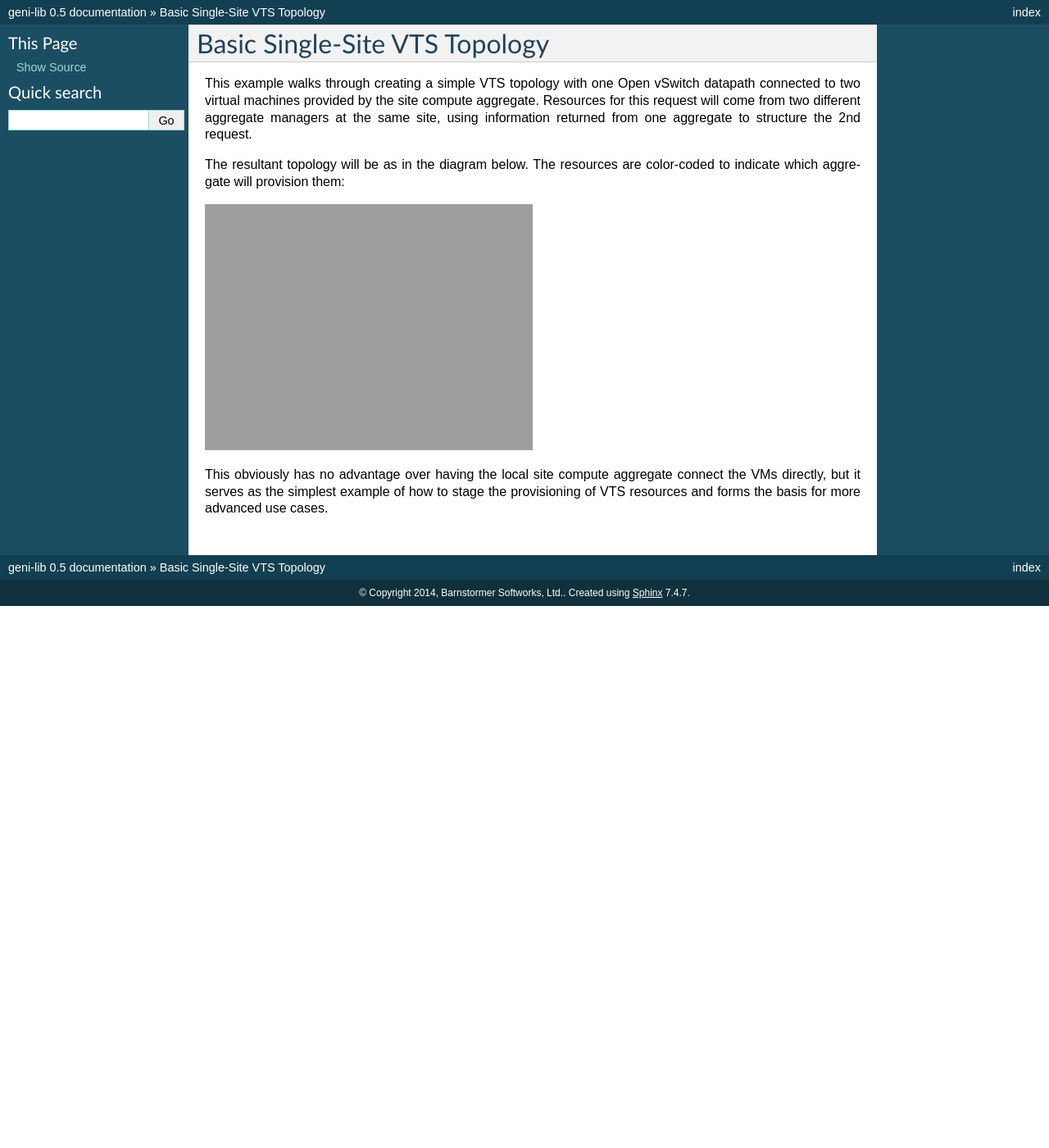
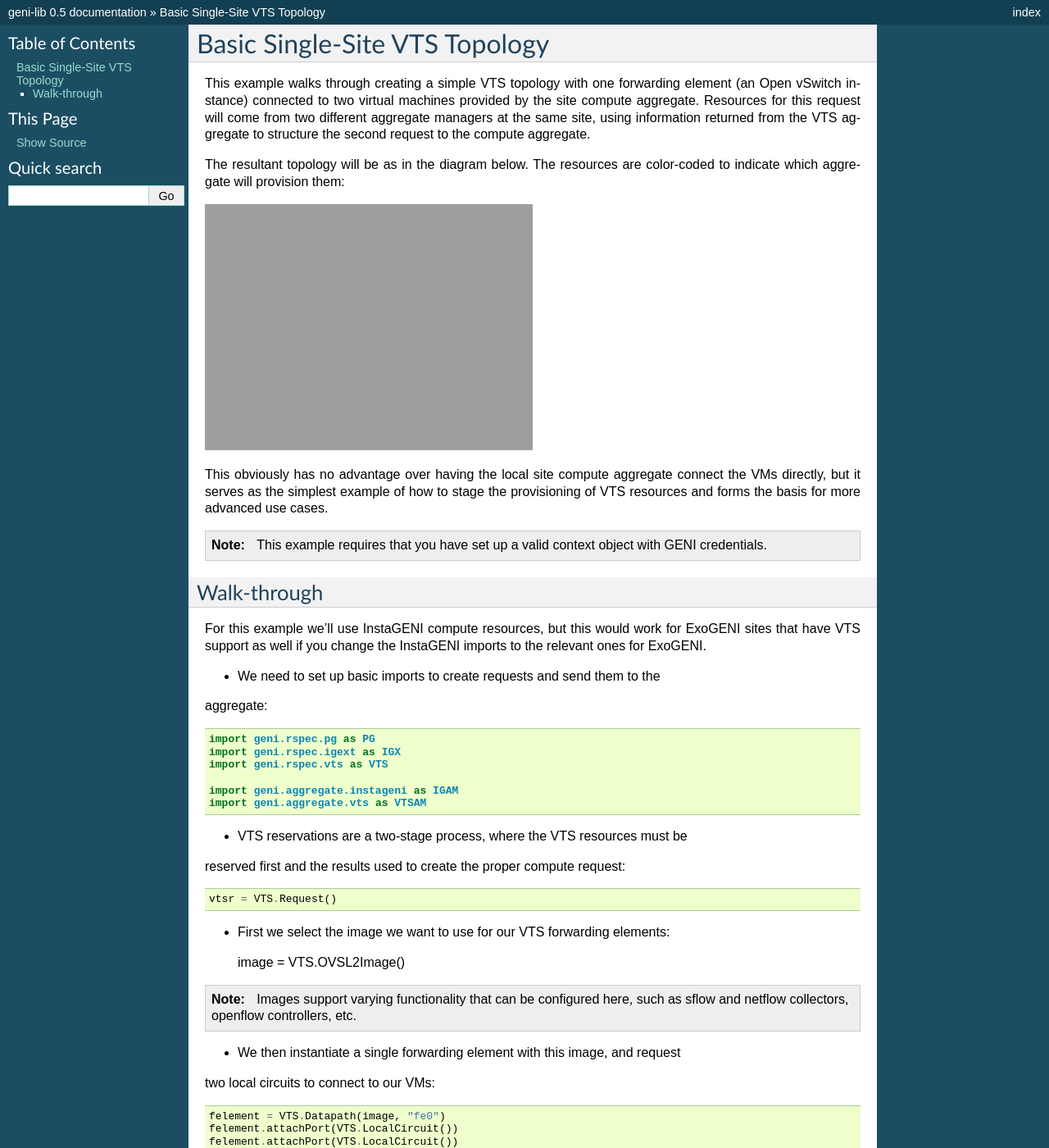
Before and after one commit to kaimast/geni-lib3, a Sphinx documentation site: the page built from docs/source/examples/simplevts.rst, in a window 1280 px wide and 1400 px high. Shown: the whole window at 82% size. Built offline with Sphinx 7.4.7, drawn with Linux system fonts in a browser that asks for light colours; pages that are not in the unit, such as notebooks, are missing from menus.

Commit message:
Updated VTS example

```diff
--- a/docs/source/examples/simplevts.rst
+++ b/docs/source/examples/simplevts.rst
@@ -3,11 +3,11 @@
 Basic Single-Site VTS Topology
 ==============================
 
-This example walks through creating a simple VTS topology with one Open vSwitch
-datapath connected to two virtual machines provided by the site compute
-aggregate. Resources for this request will come from two different aggregate
-managers at the same site, using information returned from one aggregate to
-structure the 2nd request.
+This example walks through creating a simple VTS topology with one forwarding
+element (an Open vSwitch instance) connected to two virtual machines provided
+by the site compute aggregate. Resources for this request will come from two
+different aggregate managers at the same site, using information returned from
+the VTS aggregate to structure the second request to the compute aggregate.
 
 The resultant topology will be as in the diagram below.  The resources are
 color-coded to indicate which aggregate will provision them:
@@ -18,3 +18,44 @@ This obviously has no advantage over having the local site compute aggregate
 connect the VMs directly, but it serves as the simplest example of how to
 stage the provisioning of VTS resources and forms the basis for more advanced
 use cases.
+
+.. note::
+  This example requires that you have set up a valid context object with GENI
+  credentials.
+
+Walk-through
+------------
+
+For this example we'll use InstaGENI compute resources, but this would work
+for ExoGENI sites that have VTS support as well if you change the InstaGENI
+imports to the relevant ones for ExoGENI.
+
+* We need to set up basic imports to create requests and send them to the
+aggregate::
+
+  import geni.rspec.pg as PG
+  import geni.rspec.igext as IGX
+  import geni.rspec.vts as VTS
+
+  import geni.aggregate.instageni as IGAM
+  import geni.aggregate.vts as VTSAM
+
+* VTS reservations are a two-stage process, where the VTS resources must be
+reserved first and the results used to create the proper compute request::
+
+  vtsr = VTS.Request()
+
+* First we select the image we want to use for our VTS forwarding elements::
+
+  image = VTS.OVSL2Image()
+
+.. note::
+  Images support varying functionality that can be configured here, such as
+  sflow and netflow collectors, openflow controllers, etc.
+
+* We then instantiate a single forwarding element with this image, and request
+two local circuits to connect to our VMs::
+
+  felement = VTS.Datapath(image, "fe0")
+  felement.attachPort(VTS.LocalCircuit())
+  felement.attachPort(VTS.LocalCircuit())
```
